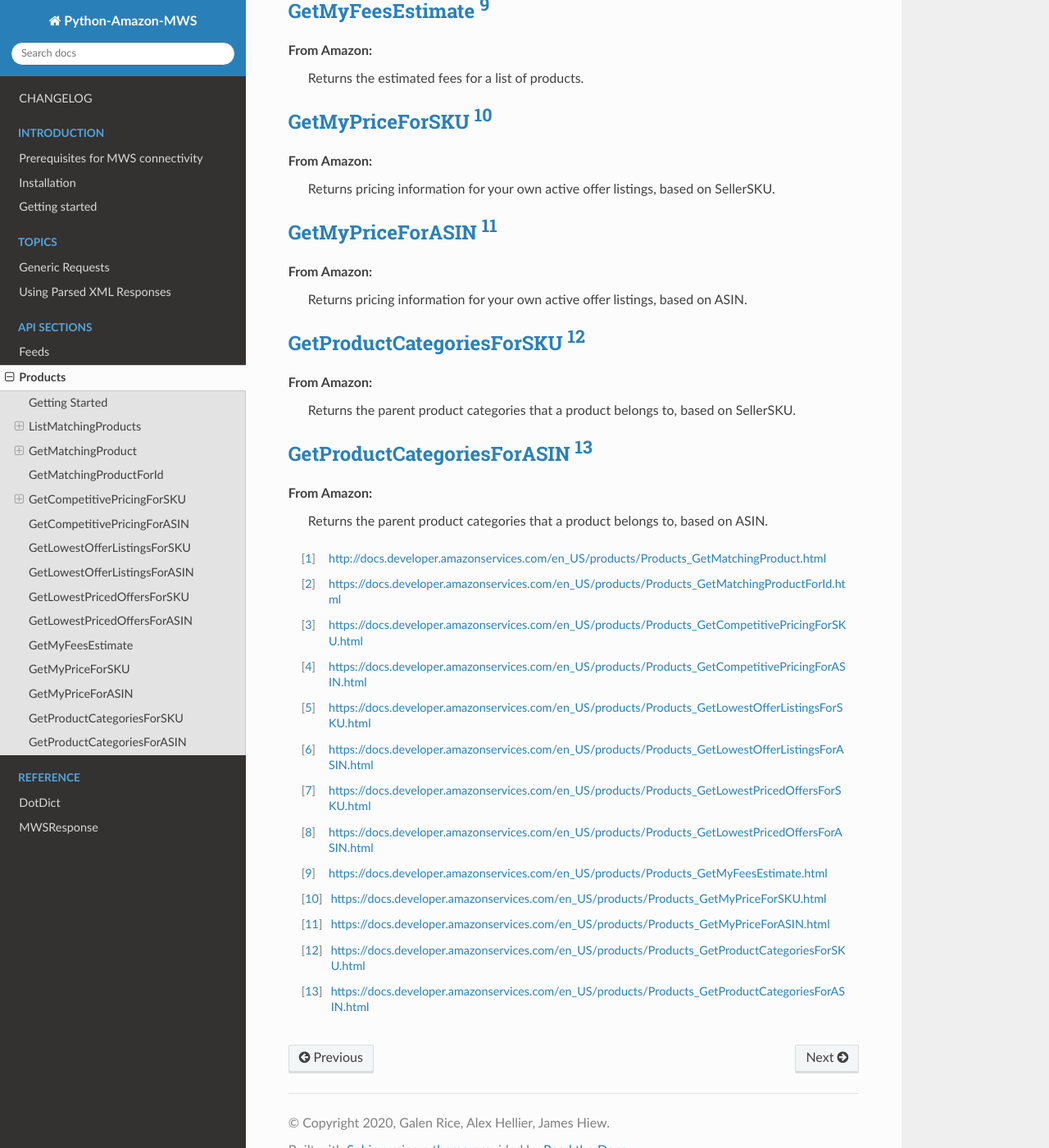
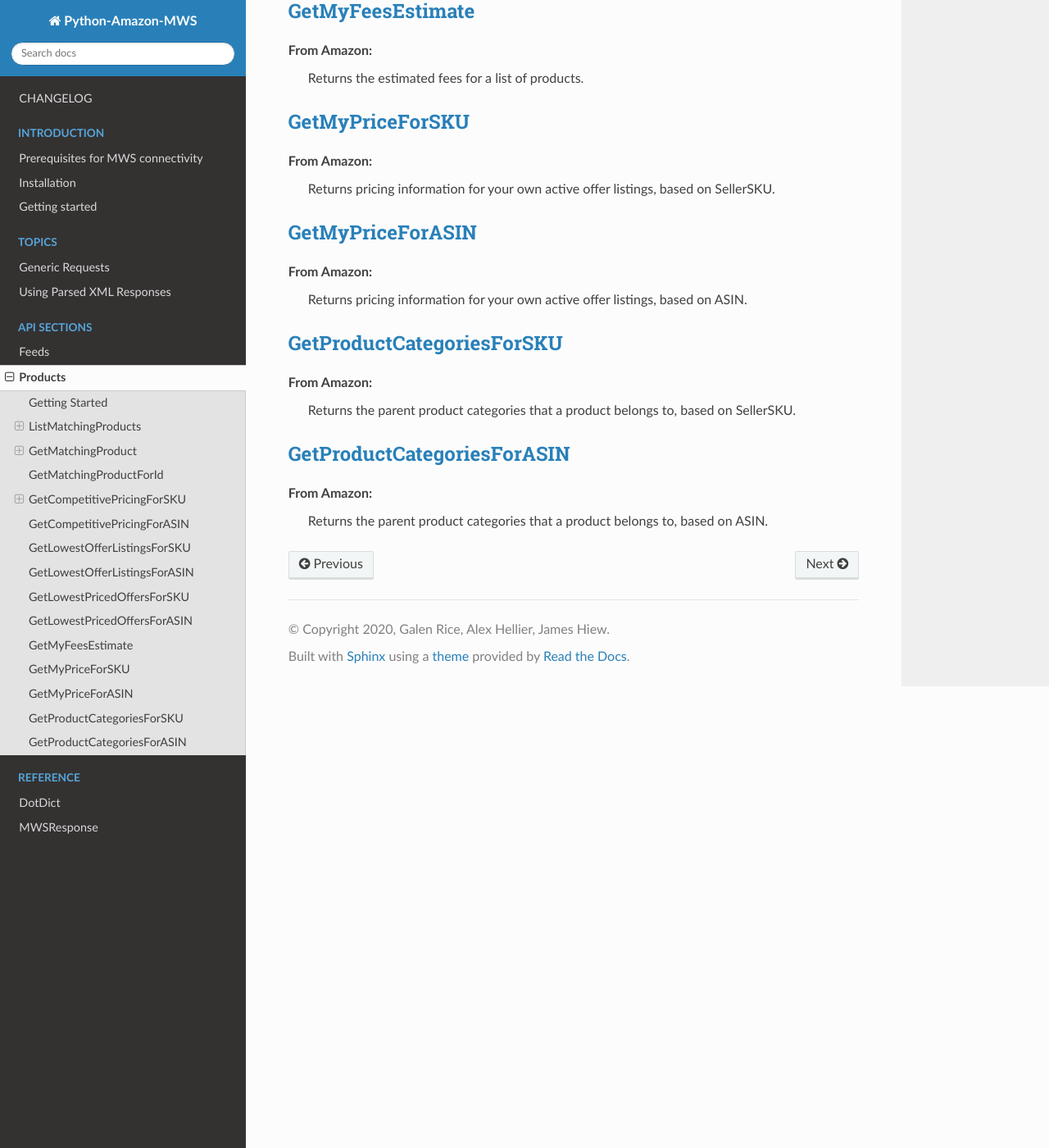
Before and after one commit to python-amazon-mws/python-amazon-mws, a Sphinx documentation site: the page built from docs/source/apis/product.rst, in a window 1280 px wide and 1400 px high, scrolled down 3700 px. Shown: the whole window at 82% size. Built offline with Sphinx 7.4.7 and the Read the Docs theme 2.0.0, drawn with Linux system fonts in a browser that asks for light colours; some of the changed lines change nothing that is shown.

Commit message:
links all formatted

```diff
--- a/docs/source/apis/product.rst
+++ b/docs/source/apis/product.rst
@@ -85,7 +85,7 @@
 
 
 *********************
-`GetMatchingProduct`_
+`GetMatchingProduct <http://docs.developer.amazonservices.com/en_US/products/Products_GetMatchingProduct.html>`_
 *********************
 
 From Amazon:
@@ -136,7 +136,7 @@
 
 
 **************************
-`GetMatchingProductForId`_
+`GetMatchingProductForId <https://docs.developer.amazonservices.com/en_US/products/Products_GetMatchingProductForId.html>`_
 **************************
 
 
@@ -155,7 +155,7 @@
 
 
 ******************************
-`GetCompetitivePricingForSKU`_
+`GetCompetitivePricingForSKU <https://docs.developer.amazonservices.com/en_US/products/Products_GetCompetitivePricingForSKU.html>`_
 ******************************
 
 
@@ -179,7 +179,7 @@
 
 
 *******************************
-`GetCompetitivePricingForASIN`_
+`GetCompetitivePricingForASIN <https://docs.developer.amazonservices.com/en_US/products/Products_GetCompetitivePricingForASIN.html>`_
 *******************************
 
 
@@ -197,7 +197,7 @@
 
 
 *******************************
-`GetLowestOfferListingsForSKU`_
+`GetLowestOfferListingsForSKU <https://docs.developer.amazonservices.com/en_US/products/Products_GetLowestOfferListingsForSKU.html>`_
 *******************************
 
 
@@ -214,7 +214,7 @@
 
 
 ********************************
-`GetLowestOfferListingsForASIN`_
+`GetLowestOfferListingsForASIN <https://docs.developer.amazonservices.com/en_US/products/Products_GetLowestOfferListingsForASIN.html>`_
 ********************************
 
 
@@ -230,7 +230,7 @@
 
 
 *******************************
-`GetLowestPricedOffersForSKU`_
+`GetLowestPricedOffersForSKU <https://docs.developer.amazonservices.com/en_US/products/Products_GetLowestPricedOffersForSKU.html>`_
 *******************************
 
 
@@ -246,7 +246,7 @@
 
 
 ********************************
-`GetLowestPricedOffersForASIN`_
+`GetLowestPricedOffersForASIN <https://docs.developer.amazonservices.com/en_US/products/Products_GetLowestPricedOffersForASIN.html>`_
 ********************************
 
 
@@ -262,7 +262,7 @@
 
 
 ********************
-`GetMyFeesEstimate`_
+`GetMyFeesEstimate <https://docs.developer.amazonservices.com/en_US/products/Products_GetMyFeesEstimate.html>`_
 ********************
 
 
@@ -287,7 +287,7 @@
 
 
 *******************
-`GetMyPriceForSKU`_
+`GetMyPriceForSKU <https://docs.developer.amazonservices.com/en_US/products/Products_GetMyPriceForSKU.html>`_
 *******************
 
 
@@ -304,7 +304,7 @@
 
 
 ********************
-`GetMyPriceForASIN`_
+`GetMyPriceForASIN <https://docs.developer.amazonservices.com/en_US/products/Products_GetMyPriceForASIN.html>`_
 ********************
 
 
@@ -320,7 +320,7 @@
 
 
 *****************************
-`GetProductCategoriesForSKU`_
+`GetProductCategoriesForSKU <https://docs.developer.amazonservices.com/en_US/products/Products_GetProductCategoriesForSKU.html>`_
 *****************************
 
 From Amazon:
@@ -334,7 +334,7 @@
 
 
 ******************************
-`GetProductCategoriesForASIN`_
+`GetProductCategoriesForASIN <https://docs.developer.amazonservices.com/en_US/products/Products_GetProductCategoriesForASIN.html>`_
 ******************************
 
 
@@ -346,23 +346,3 @@
       marketplace_id = my_marketplace,
       asin = "B07QR73T66"
    )
-
-
-
-
-.. target-notes::
-
-.. _`ListMatchingProducts`: https://docs.developer.amazonservices.com/en_US/products/Products_ListMatchingProducts.html
-.. _`GetMatchingProduct`: http://docs.developer.amazonservices.com/en_US/products/Products_GetMatchingProduct.html
-.. _`GetMatchingProductForId`: https://docs.developer.amazonservices.com/en_US/products/Products_GetMatchingProductForId.html
-.. _`GetCompetitivePricingForSKU`: https://docs.developer.amazonservices.com/en_US/products/Products_GetCompetitivePricingForSKU.html
-.. _`GetCompetitivePricingForASIN`: https://docs.developer.amazonservices.com/en_US/products/Products_GetCompetitivePricingForASIN.html
-.. _`GetLowestOfferListingsForSKU`: https://docs.developer.amazonservices.com/en_US/products/Products_GetLowestOfferListingsForSKU.html
-.. _`GetLowestOfferListingsForASIN`: https://docs.developer.amazonservices.com/en_US/products/Products_GetLowestOfferListingsForASIN.html
-.. _`GetLowestPricedOffersForSKU`: https://docs.developer.amazonservices.com/en_US/products/Products_GetLowestPricedOffersForSKU.html
-.. _`GetLowestPricedOffersForASIN`: https://docs.developer.amazonservices.com/en_US/products/Products_GetLowestPricedOffersForASIN.html
-.. _`GetMyFeesEstimate`: https://docs.developer.amazonservices.com/en_US/products/Products_GetMyFeesEstimate.html
-.. _`GetMyPriceForSKU`: https://docs.developer.amazonservices.com/en_US/products/Products_GetMyPriceForSKU.html
-.. _`GetMyPriceForASIN`: https://docs.developer.amazonservices.com/en_US/products/Products_GetMyPriceForASIN.html
-.. _`GetProductCategoriesForSKU`: https://docs.developer.amazonservices.com/en_US/products/Products_GetProductCategoriesForSKU.html
-.. _`GetProductCategoriesForASIN`: https://docs.developer.amazonservices.com/en_US/products/Products_GetProductCategoriesForASIN.html
```
